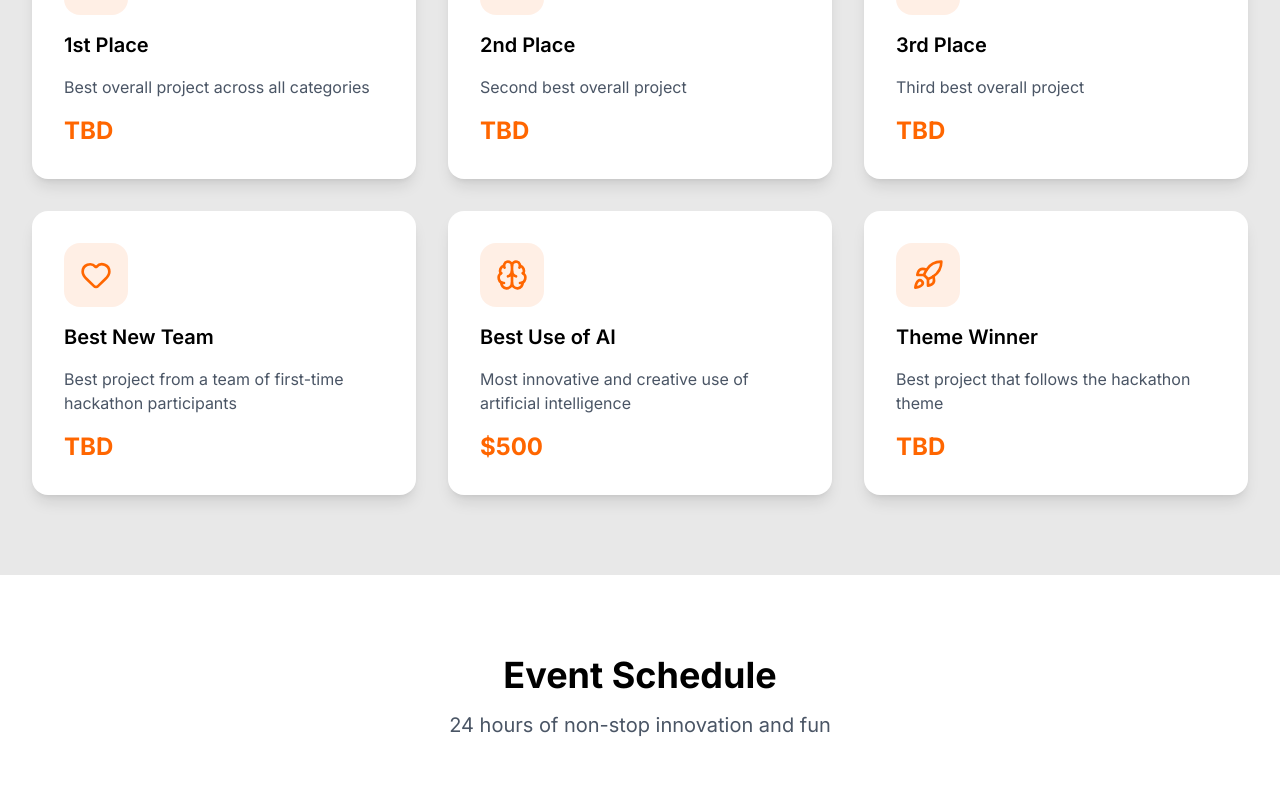
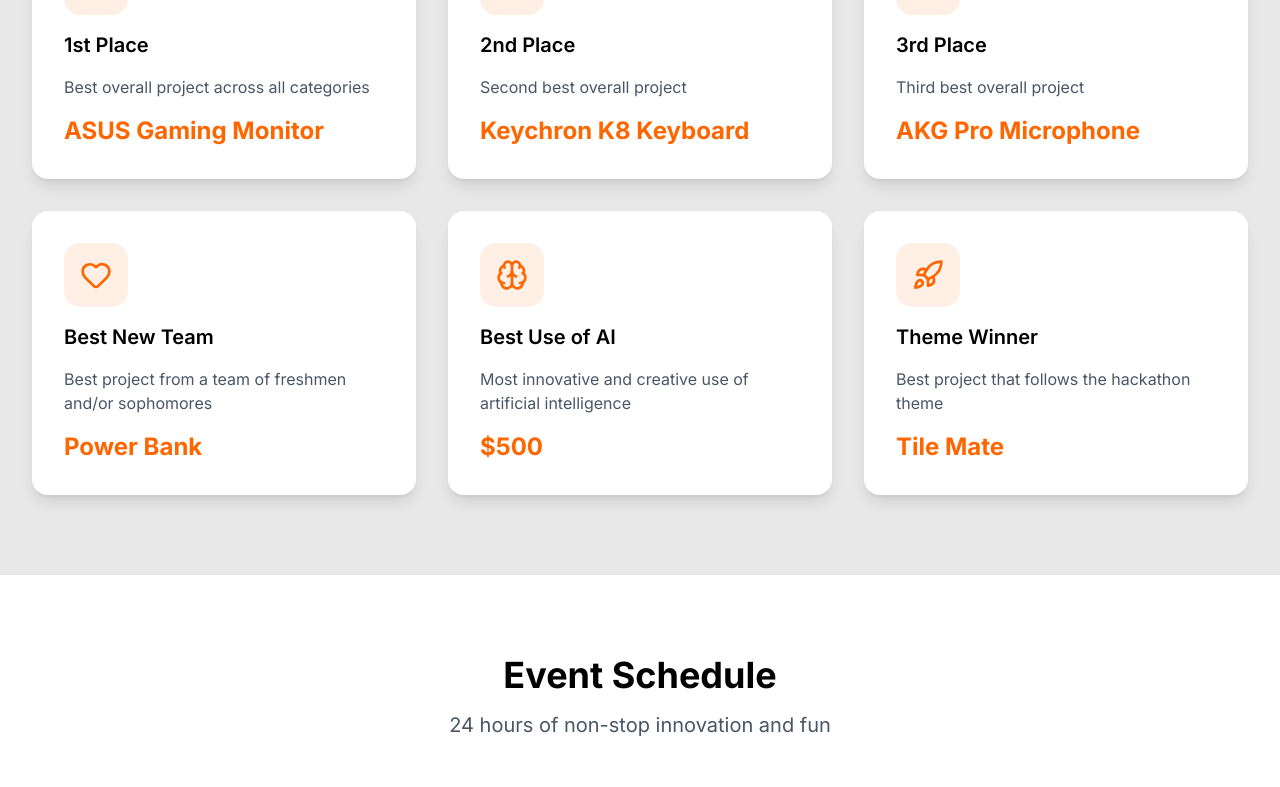
Before and after one commit to RetlocPeck/hackokstate, a Next.js app: page /info in a window 1280 px wide. Shown: the part 893-1680 px from the top of the page. Built offline with nearby package versions, Linux system fonts and the light colour scheme.

Commit message:
changed prizes, fixed some UI elements, updated team members

```diff
--- a/src/app/info/page.tsx
+++ b/src/app/info/page.tsx
@@ -77,25 +77,25 @@
     {
       title: '1st Place',
       description: 'Best overall project across all categories',
-      prize: 'TBD',
+      prize: 'ASUS Gaming Monitor',
       icon: Trophy
     },
     {
       title: '2nd Place',
       description: 'Second best overall project',
-      prize: 'TBD',
+      prize: 'Keychron K8 Keyboard',
       icon: Users
     },
     {
       title: '3rd Place',
       description: 'Third best overall project',
-      prize: 'TBD',
+      prize: 'AKG Pro Microphone',
       icon: Code
     },
     {
       title: 'Best New Team',
-      description: 'Best project from a team of first-time hackathon participants',
-      prize: 'TBD',
+      description: 'Best project from a team of freshmen and/or sophomores',
+      prize: 'Power Bank',
       icon: Heart
     },
     {
@@ -107,7 +107,7 @@
     {
       title: 'Theme Winner',
       description: 'Best project that follows the hackathon theme',
-      prize: 'TBD',
+      prize: 'Tile Mate',
       icon: Rocket
     }
   ];
--- a/src/app/page.tsx
+++ b/src/app/page.tsx
@@ -2,7 +2,7 @@
 
 import { motion } from 'framer-motion';
 import Link from 'next/link';
-import { Calendar, MapPin, Users, Trophy, Code, Rocket, Clock, Star, MessageSquare } from 'lucide-react';
+import { Calendar, MapPin, Users, Trophy, Code, Rocket, Clock, Star, MessageSquare, GraduationCap } from 'lucide-react';
 import { useState, useEffect } from 'react';
 
 export default function Home() {
@@ -61,13 +61,18 @@
     },
     {
       icon: Star,
-      title: '$2K+ Prizes',
+      title: '$1K+ Prizes',
       description: 'Amazing rewards for winners'
     },
     {
       icon: Code,
       title: 'All Skill Levels',
       description: 'Beginners to experts welcome'
+    },
+    {
+      icon: GraduationCap,
+      title: 'All University Students',
+      description: 'Open to students from any university'
     }
   ];
 
@@ -189,7 +194,7 @@
             </p>
           </motion.div>
 
-          <div className="grid grid-cols-1 sm:grid-cols-2 lg:grid-cols-4 gap-6 sm:gap-8">
+          <div className="grid grid-cols-1 sm:grid-cols-2 lg:grid-cols-5 gap-6 sm:gap-8">
             {features.map((feature, index) => {
               const IconComponent = feature.icon;
               return (
--- a/src/components/Header.tsx
+++ b/src/components/Header.tsx
@@ -38,7 +38,7 @@
           width: '10%',
           zIndex: 10000
         }}
-        className="hidden md:block"
+        className="hidden lg:block"
       >
         {/* eslint-disable-next-line @next/next/no-img-element */}
         <img
@@ -49,7 +49,7 @@
       </a>
 
       <header className="fixed top-0 left-0 right-0 z-50 bg-white/95 backdrop-blur-md border-b border-gray-200">
-        <nav className="container mx-auto px-4 sm:px-6 lg:px-8">
+        <nav className="container mx-auto px-4 sm:px-6 lg:px-8 lg:pr-32">
         <div className="flex justify-between items-center h-16">
           {/* Logo */}
           <Link href="/" className="flex items-center space-x-2 group">
--- a/src/data/team.ts
+++ b/src/data/team.ts
@@ -61,16 +61,6 @@
     website: "https://jscott3234.github.io/"
   },
   {
-    name: "Savannah Hamblin",
-    role: "Organizer",
-    bio: "Placeholder.",
-    image: "/team/savannah.jpg",
-    github: "",
-    linkedin: "",
-    instagram: "",
-    website: ""
-  },
-  {
     name: "Justin Muoa",
     role: "Organizer",
     bio: "Software Developer and IT Support w/ a B.S. in Computer Science and a passion for AI/ML and sharing knowledge.",
```
